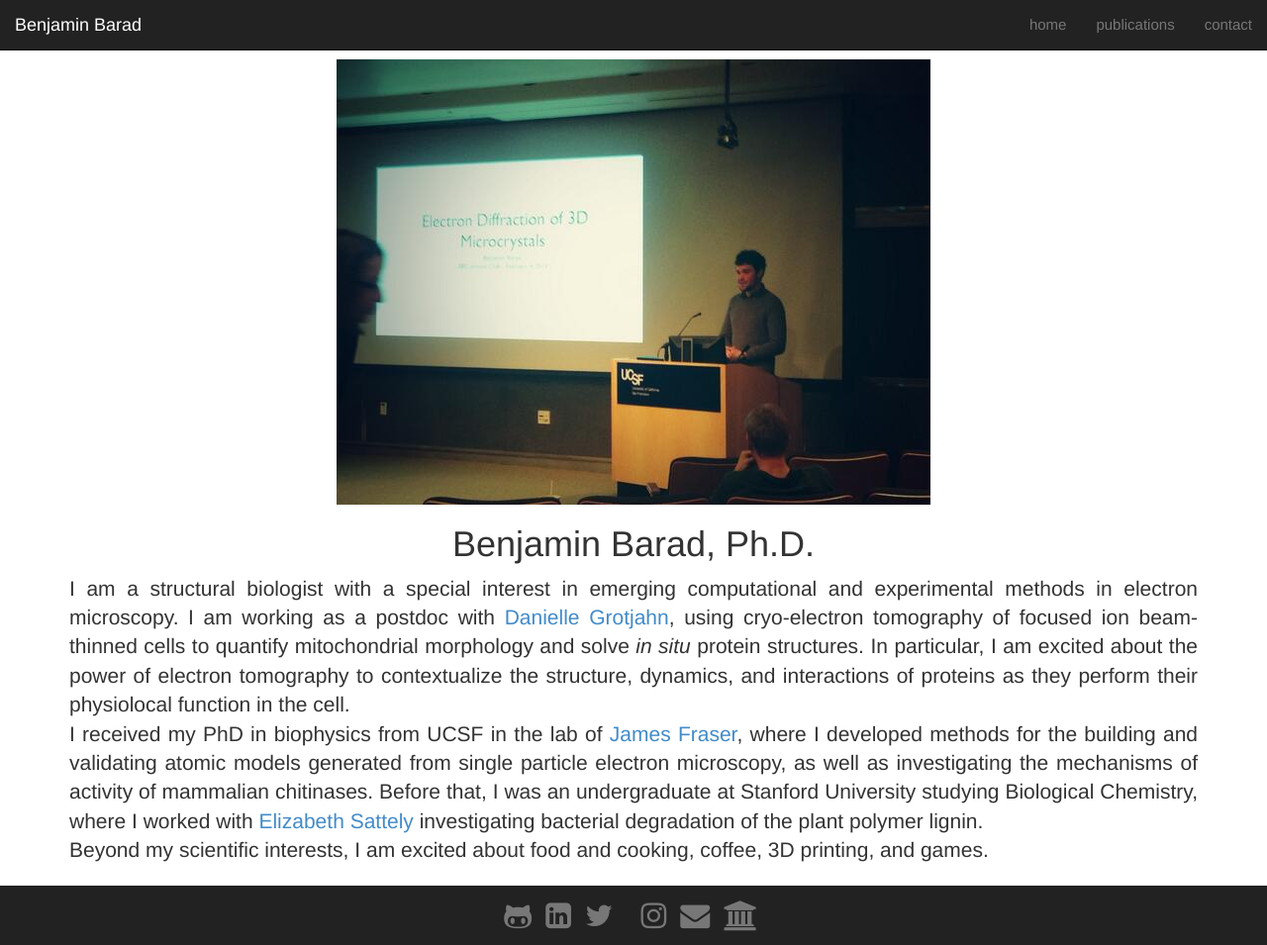
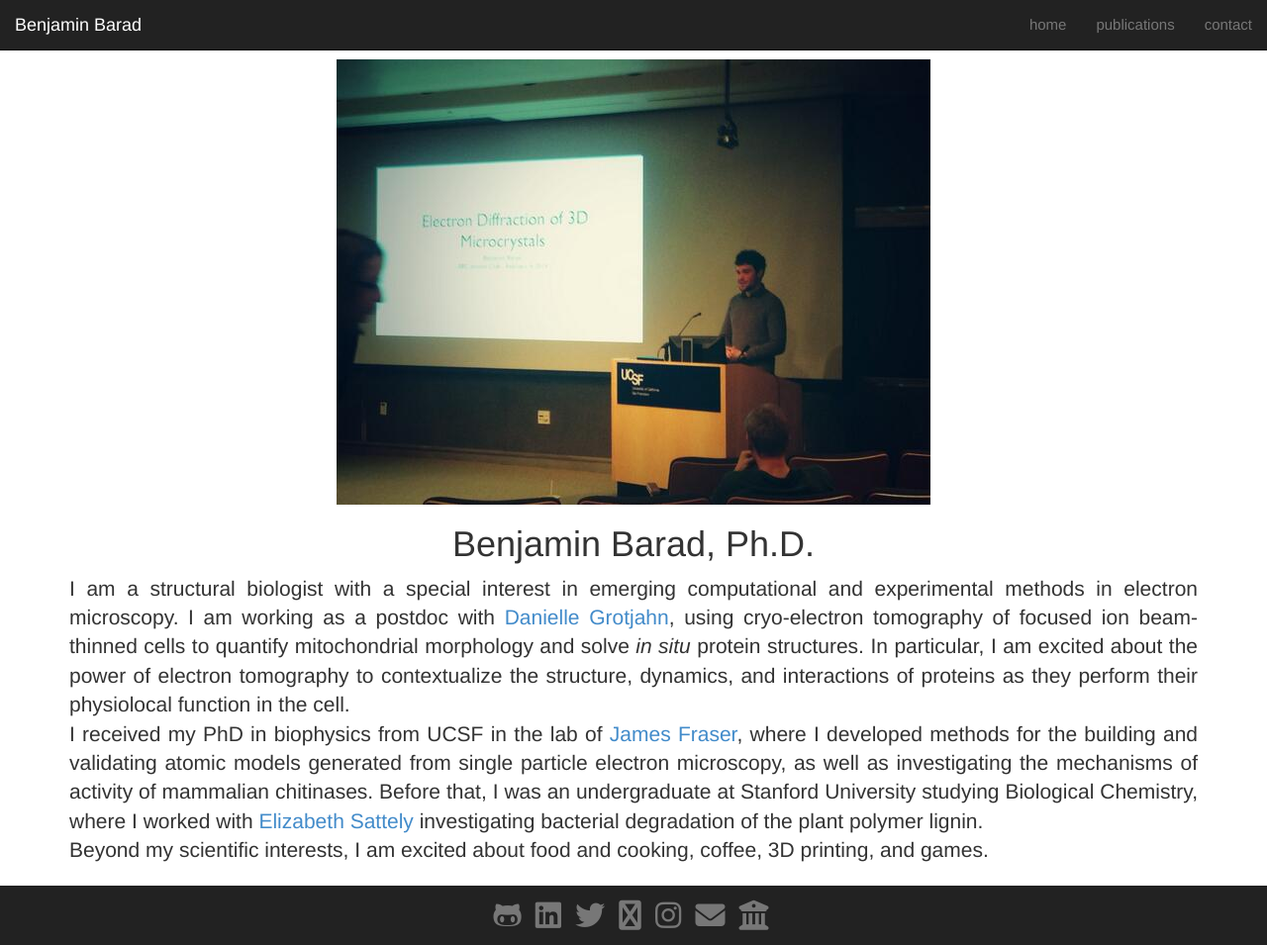
Before and after one commit to bbarad/bbarad.github.io, a Jekyll site: the page built from index.md, in a window 1280 px wide and 955 px high. Shown: the whole window at 99% size. Built offline with Jekyll 4.4.1, drawn with Linux system fonts in a browser that asks for light colours; nearby versions of some CDN libraries.

Commit message:
Switch to new fontawesome

```diff
--- a/_includes/header.html
+++ b/_includes/header.html
@@ -9,7 +9,8 @@
     <meta name="theme-color" content="#3e3e3e">
     <meta http-equiv="Permissions-Policy" content="interest-cohort=()"/>
 
-    <link href="//maxcdn.bootstrapcdn.com/font-awesome/4.1.0/css/font-awesome.min.css" rel="stylesheet">
+<!--     <link href="//maxcdn.bootstrapcdn.com/font-awesome/4.1.0/css/font-awesome.min.css" rel="stylesheet"> -->
+    <script src="https://kit.fontawesome.com/d3a743cd70.js" crossorigin="anonymous"></script>
     <link href="/static/css/bootstrap.css" rel="stylesheet">
     <link href="/static/css/syntax.css" rel="stylesheet">
     <link href="/static/css/custom.css" rel="stylesheet">
```
